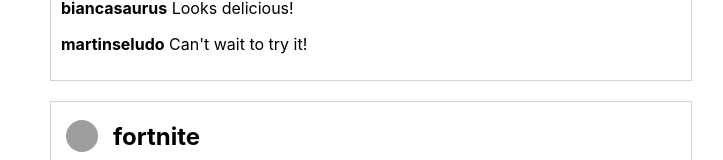
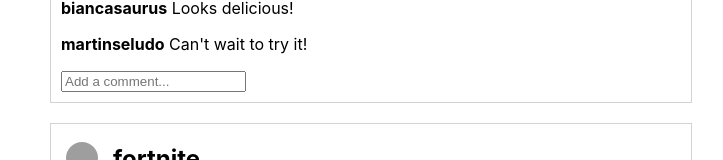
Before and after one commit to MEBonham/React-Insta-Clone, a React (Create React App) app: page / in a window 1280 px wide. Shown: the part 592-752 px from the top of the page, without its empty margins (210-933 px from the left). Built offline with nearby package versions, Linux system fonts and the light colour scheme; grey boxes are pictures that could not be loaded.

Commit message:
Added comment input field

```diff
--- a/src/components/CommentSection/CommentSection.js
+++ b/src/components/CommentSection/CommentSection.js
@@ -10,6 +10,9 @@ const CommentSection = props => {
             {arr.map(comment =>
                 <p><strong>{comment.username}</strong> {comment.text}</p>
             )}
+            <form onSubmit={props.submit}>
+                <input type="text" placeholder="Add a comment..." />
+            </form>
         </div>
     );
 };
```
